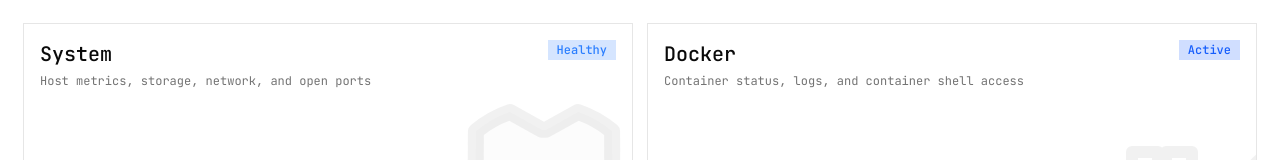
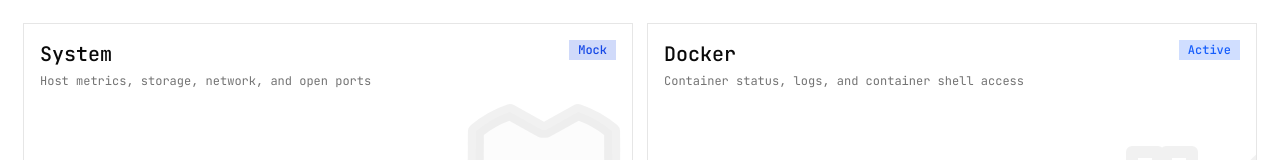
Before and after one commit to KGH1113/beacon, a Next.js app in the folder apps/panel/: page /dashboard in a window 1280 px wide. Shown: the top 160 px of the page. Built offline with nearby package versions, Linux system fonts and the light colour scheme; no server answers.

Commit message:
feat: connect dashboard system card

```diff
--- a/apps/panel/src/app/(app)/dashboard/page.tsx
+++ b/apps/panel/src/app/(app)/dashboard/page.tsx
@@ -1,9 +1,17 @@
 import { DashboardPage } from "@/features/dashboard/dashboard.components";
+import { fetchSystemOverviewForSsr } from "@/features/system/system.server";
 
-export default function DashboardRoute() {
+export default async function DashboardRoute() {
+  const { daemonStreamBaseUrl, isFallback, overview } =
+    await fetchSystemOverviewForSsr();
+
   return (
     <main className="p-6">
-      <DashboardPage />
+      <DashboardPage
+        daemonStreamBaseUrl={daemonStreamBaseUrl}
+        isSystemFallback={isFallback}
+        systemOverview={overview}
+      />
     </main>
   );
 }
--- a/apps/panel/src/app/(app)/system/page.tsx
+++ b/apps/panel/src/app/(app)/system/page.tsx
@@ -1,33 +1,9 @@
-import { GetSystemOverviewOutputSchema } from "@beacon/shared";
-
-import { fetchDaemonJson } from "@/api-client";
-import { getDaemonClientBaseUrl, getPanelEnv } from "@/env";
 import { SystemOverviewSection } from "@/features/system/system.components";
-
-async function getSystemOverview() {
-  try {
-    const env = getPanelEnv();
-    const output = await fetchDaemonJson(
-      env.BEACON_DAEMON_URL,
-      "/api/v1/system/overview",
-      GetSystemOverviewOutputSchema,
-    );
-
-    return {
-      overview: output.overview,
-      isFallback: false,
-    };
-  } catch {
-    return {
-      overview: undefined,
-      isFallback: true,
-    };
-  }
-}
+import { fetchSystemOverviewForSsr } from "@/features/system/system.server";
 
 export default async function SystemRoute() {
-  const { overview, isFallback } = await getSystemOverview();
-  const daemonStreamBaseUrl = getDaemonClientBaseUrl();
+  const { daemonStreamBaseUrl, isFallback, overview } =
+    await fetchSystemOverviewForSsr();
 
   return (
     <main className="h-svh overflow-hidden p-6">
--- a/apps/panel/src/features/dashboard/dashboard.components.tsx
+++ b/apps/panel/src/features/dashboard/dashboard.components.tsx
@@ -1,3 +1,6 @@
+"use client";
+
+import type { SystemOverviewDto } from "@beacon/shared";
 import type { Icon, IconProps } from "@phosphor-icons/react";
 import { CubeIcon, FileIcon, GearSixIcon } from "@phosphor-icons/react/ssr";
 import Link from "next/link";
@@ -16,20 +19,40 @@
 import { Separator } from "@/components/ui/separator";
 import { cn } from "@/utils";
 
+import { useSystemOverviewStream } from "../system/system.hooks";
 import {
   type DashboardModule,
   type DashboardModuleSymbol,
   getDashboardDescription,
-  mockDashboardModules,
+  getDashboardModules,
 } from "./dashboard.lib";
 
-export function DashboardPage() {
+export function DashboardPage({
+  daemonStreamBaseUrl,
+  isSystemFallback,
+  systemOverview,
+}: {
+  daemonStreamBaseUrl: string;
+  isSystemFallback: boolean;
+  systemOverview?: SystemOverviewDto;
+}) {
+  const { overview, status } = useSystemOverviewStream(
+    systemOverview,
+    isSystemFallback,
+    daemonStreamBaseUrl,
+  );
+  const modules = getDashboardModules({
+    isSystemFallback,
+    systemOverview: overview,
+    systemStreamStatus: status,
+  });
+
   return (
     <div
       aria-label={getDashboardDescription()}
       className="grid min-h-[calc(100svh-3rem)] gap-4 md:grid-cols-2"
     >
-      {mockDashboardModules.map((module) => (
+      {modules.map((module) => (
         <DashboardModuleCard key={module.title} module={module} />
       ))}
     </div>
@@ -54,6 +77,8 @@
                 module.statusTone === "success" && "bg-chart-2/20 text-chart-2",
                 module.statusTone === "info" && "bg-chart-3/20 text-chart-3",
                 module.statusTone === "warning" && "bg-chart-4/20 text-chart-4",
+                module.statusTone === "danger" &&
+                  "bg-destructive/20 text-destructive",
               )}
               variant="secondary"
             >
--- a/apps/panel/src/features/dashboard/dashboard.lib.ts
+++ b/apps/panel/src/features/dashboard/dashboard.lib.ts
@@ -1,15 +1,22 @@
+import type { SystemOverviewDto } from "@beacon/shared";
+
 import { panelRoutes } from "@/routes";
 import { mockDockerContainers } from "../docker/docker.lib";
 import { mockMinecraftServers } from "../minecraft/minecraft.lib";
 import { mockShares } from "../shares/shares.lib";
-import { getResourceMetric } from "../system/system.lib";
+import type { SystemOverviewStreamStatus } from "../system/system.hooks";
+import {
+  getResourceMetric,
+  getSystemStatusLabel,
+  mockSystemOverview,
+} from "../system/system.lib";
 
 export type DashboardModuleSymbol =
   | "system"
   | "docker"
   | "minecraft"
   | "shares";
-export type DashboardStatusTone = "success" | "info" | "warning";
+export type DashboardStatusTone = "success" | "info" | "warning" | "danger";
 
 export type DashboardModule = {
   title: string;
@@ -24,10 +31,20 @@
   statusTone: DashboardStatusTone;
 };
 
-const cpuMetric = getResourceMetric("cpu");
-const memoryMetric = getResourceMetric("memory");
+export type DashboardModulesInput = {
+  isSystemFallback?: boolean;
+  systemOverview?: SystemOverviewDto;
+  systemStreamStatus?: SystemOverviewStreamStatus;
+};
 
-export const mockDashboardModules = [
+export function getDashboardModules({
+  isSystemFallback = false,
+  systemOverview = mockSystemOverview,
+}: DashboardModulesInput = {}) {
+  const cpuMetric = getResourceMetric("cpu", systemOverview);
+  const memoryMetric = getResourceMetric("memory", systemOverview);
+
+  return [
     {
       title: "System",
       description: "Host metrics, storage, network, and open ports",
@@ -37,8 +54,10 @@
       primaryUnit: "%",
       primaryLabel: "CPU",
       secondaryMetric: `${memoryMetric.usagePercent}% RAM`,
-    status: "Healthy",
-    statusTone: "success",
+      status: isSystemFallback
+        ? "Mock"
+        : getSystemStatusLabel(systemOverview.status),
+      statusTone: getSystemStatusTone(systemOverview.status, isSystemFallback),
     },
     {
       title: "Docker",
@@ -46,8 +65,9 @@
       href: panelRoutes.docker,
       symbol: "docker",
       primaryValue: String(
-      mockDockerContainers.filter((container) => container.state === "running")
-        .length,
+        mockDockerContainers.filter(
+          (container) => container.state === "running",
+        ).length,
       ),
       primaryUnit: "ctn",
       primaryLabel: "Running",
@@ -82,7 +102,27 @@
       statusTone: "warning",
     },
   ] satisfies DashboardModule[];
+}
+
+export const mockDashboardModules = getDashboardModules();
 
 export function getDashboardDescription() {
   return "모듈을 선택해서 홈서버의 세부 제어 화면으로 이동합니다.";
 }
+
+function getSystemStatusTone(
+  status: SystemOverviewDto["status"],
+  isFallback: boolean,
+): DashboardStatusTone {
+  if (isFallback) {
+    return "warning";
+  }
+
+  const tones = {
+    critical: "danger",
+    healthy: "success",
+    warning: "warning",
+  } satisfies Record<SystemOverviewDto["status"], DashboardStatusTone>;
+
+  return tones[status];
+}
--- a/apps/panel/src/features/system/system.lib.ts
+++ b/apps/panel/src/features/system/system.lib.ts
@@ -114,7 +114,7 @@
 
 export function getResourceMetric(
   id: SystemResourceMetricDto["id"],
-  overview = mockSystemOverview,
+  overview: SystemOverviewDto = mockSystemOverview,
 ) {
   const metric = overview.resources.find((resource) => resource.id === id);
 
--- /dev/null
+++ b/apps/panel/src/features/system/system.server.ts
@@ -0,0 +1,28 @@
+import { GetSystemOverviewOutputSchema } from "@beacon/shared";
+
+import { fetchDaemonJson } from "@/api-client";
+import { getDaemonClientBaseUrl, getPanelEnv } from "@/env";
+
+export async function fetchSystemOverviewForSsr() {
+  const env = getPanelEnv();
+
+  try {
+    const output = await fetchDaemonJson(
+      env.BEACON_DAEMON_URL,
+      "/api/v1/system/overview",
+      GetSystemOverviewOutputSchema,
+    );
+
+    return {
+      daemonStreamBaseUrl: getDaemonClientBaseUrl(env),
+      isFallback: false,
+      overview: output.overview,
+    };
+  } catch {
+    return {
+      daemonStreamBaseUrl: getDaemonClientBaseUrl(env),
+      isFallback: true,
+      overview: undefined,
+    };
+  }
+}
```
Lines whose indentation alone changed are shown as unchanged.
